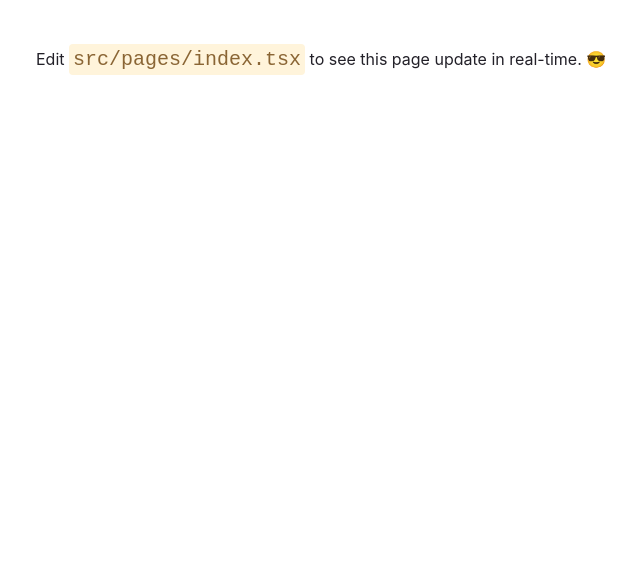
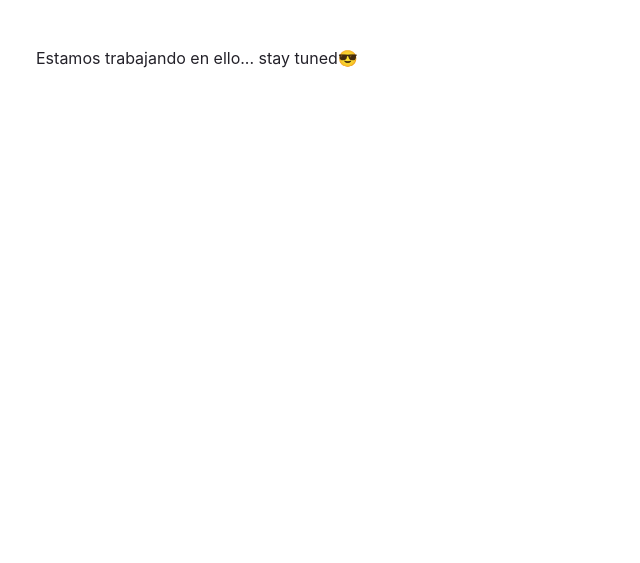
Before and after one commit to manuelramosaisa/portfolio, a Gatsby site: page / in a window 1280 px wide. Shown: the part 237-800 px from the top of the page, without its empty margins (68-708 px from the left). Built offline with nearby package versions, Linux system fonts and the light colour scheme; Gatsby itself is replaced by a stand-in of ours.

Commit message:
work in progress

```diff
--- a/src/pages/index.tsx
+++ b/src/pages/index.tsx
@@ -13,8 +13,7 @@ const IndexPage = () => {
         </span>
       </h1>
       <p style={paragraphStyles}>
-        Edit <code style={codeStyles}>src/pages/index.tsx</code> to see this page
-        update in real-time.{" "}
+        Estamos trabajando en ello... stay tuned
         <span role="img" aria-label="Sunglasses smiley emoji">
           😎
         </span>
```
